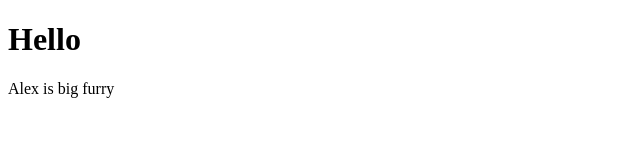
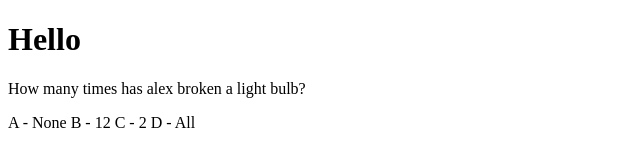
Before and after one commit to Quyrtz/Quyrtz.github.io, a plain HTML site: page index.html in a window 1280 px wide. Shown: the whole page, without its empty margins (0-640 px from the left). Drawn offline with Linux system fonts and the light colour scheme.

Commit message:
Update index.html

```diff
--- a/index.html
+++ b/index.html
@@ -6,7 +6,12 @@
 <body>
 
 <h1>Hello</h1>
-<p>Alex is big furry</p>
+<p>How many times has alex broken a light bulb?</p>
+  <a>A - None</a>
+  <a>B - 12</a>
+  <a>C - 2</a>
+  <a>D - All</a>
+
 
 </body>
 </html>
```
